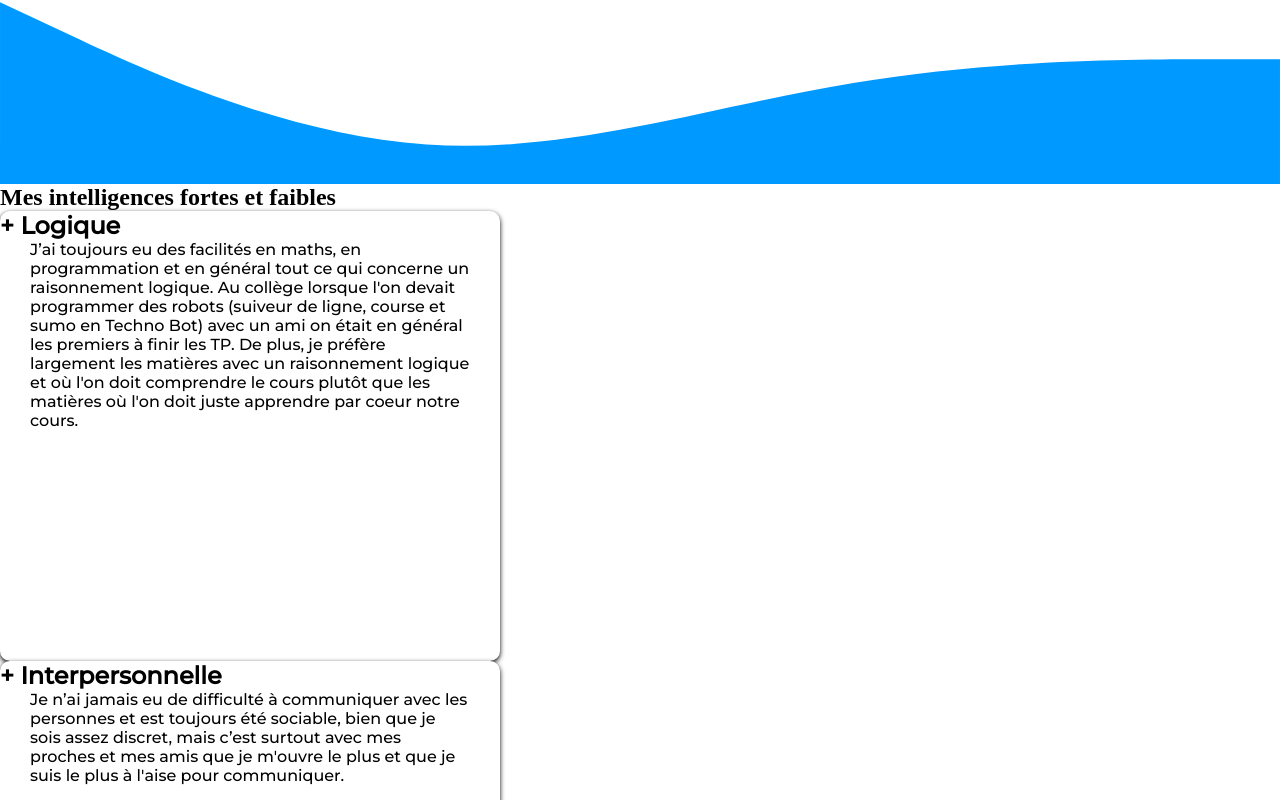
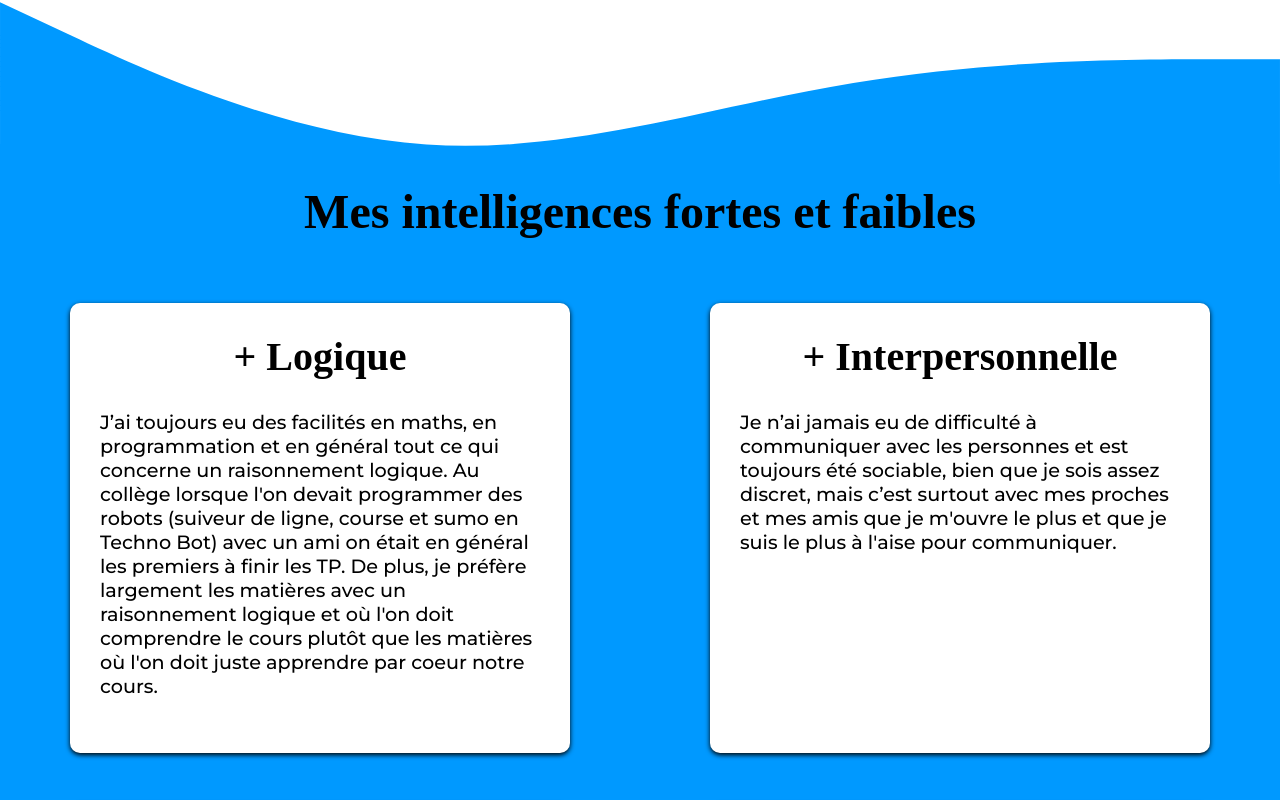
Before and after one commit to WashiFR/web-portrait, a plain HTML site: page index.html in a window 1280 px wide. Shown: the part 1127-1927 px from the top of the page. Drawn offline with nearby package versions, Linux system fonts and the light colour scheme; a web font is replaced by a local one.

Commit message:
Update style.css

```diff
--- a/style.css
+++ b/style.css
@@ -8,6 +8,7 @@
 *{
     margin: 0;
     padding: 0;
+    max-width: 100%;
 }
 
 html{
@@ -133,7 +134,7 @@ h1{
     height: 300px;
     width: 50%;
     border-radius: 10px;
-    box-shadow: 0px 5px 5px;
+    box-shadow: 0px 5px 5px black;
     position: relative;
     font-size: 1.4em;
 }
@@ -160,18 +161,18 @@ h1{
 }
 
 /*-------------------------
-    Section personnalite
+    Section intelligence
 ---------------------------*/
 
 svg.perso-svg{
     display: flex;
 }
 
-#personnalite{
+#intelligence{
     background-color: #0099ff;
 }
 
-#personnalite h1{
+#intelligence h1{
     display: flex;
     align-items: center;
     justify-content: center;
@@ -179,15 +180,15 @@ svg.perso-svg{
     margin-bottom: 5%;
 }
 
-#personnalite h2{
+#intelligence h2{
     font-family: "Ms madi";
 }
 
-#personnalite p{
+#intelligence p{
     font-size: 1.2em;
 }
 
-div.personnalite-fort, div.personnalite-faible{
+div.intelligence-forte, div.intelligence-faible{
     display: flex;
     justify-content: space-around;
     align-items: center;
@@ -195,7 +196,7 @@ div.personnalite-fort, div.personnalite-faible{
     padding-bottom: 50px;
 }
 
-#personnalite h2{
+#intelligence h2{
     font-size: 40px;
     margin: 30px auto;
 }
@@ -224,7 +225,7 @@ div.bouton p{
     margin-bottom: 50px;
 }
 
-#personnalite button{
+#intelligence button{
     height: 50px;
     width: 200px;
     font-size: 20px;
@@ -235,7 +236,7 @@ div.bouton p{
     color: white;
 }
 
-#personnalite button:active{
+#intelligence button:active{
     position: relative;
     box-shadow: 0 3px;
     top: 7px;
@@ -276,7 +277,7 @@ svg.projets-svg{
     align-items: center;
     background-color: #0099ff;
     border-radius: 10px;
-    box-shadow: 0px 5px 5px;
+    box-shadow: 0px 5px 5px black;
     max-width: 600px;
 }
 
```
